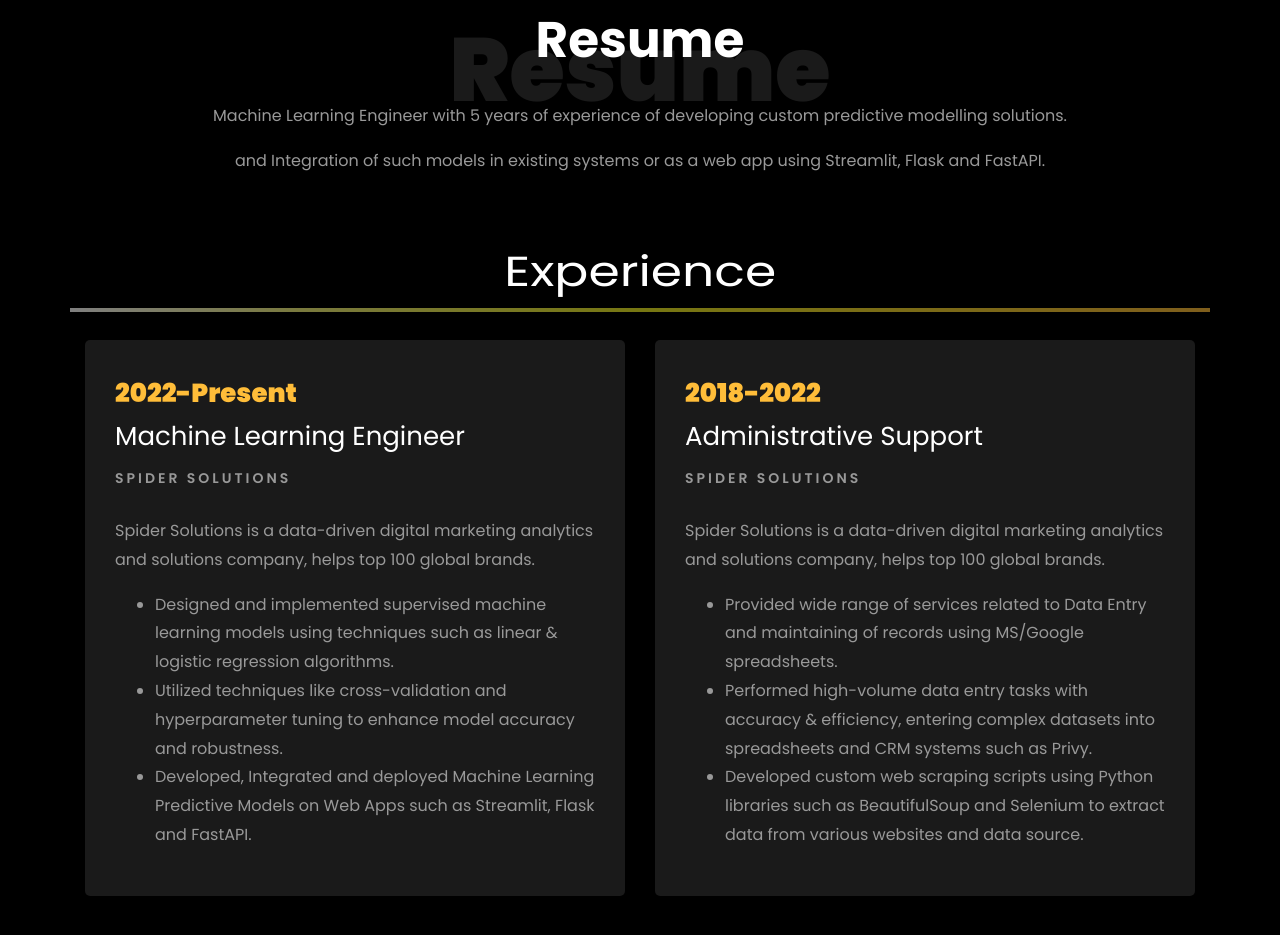
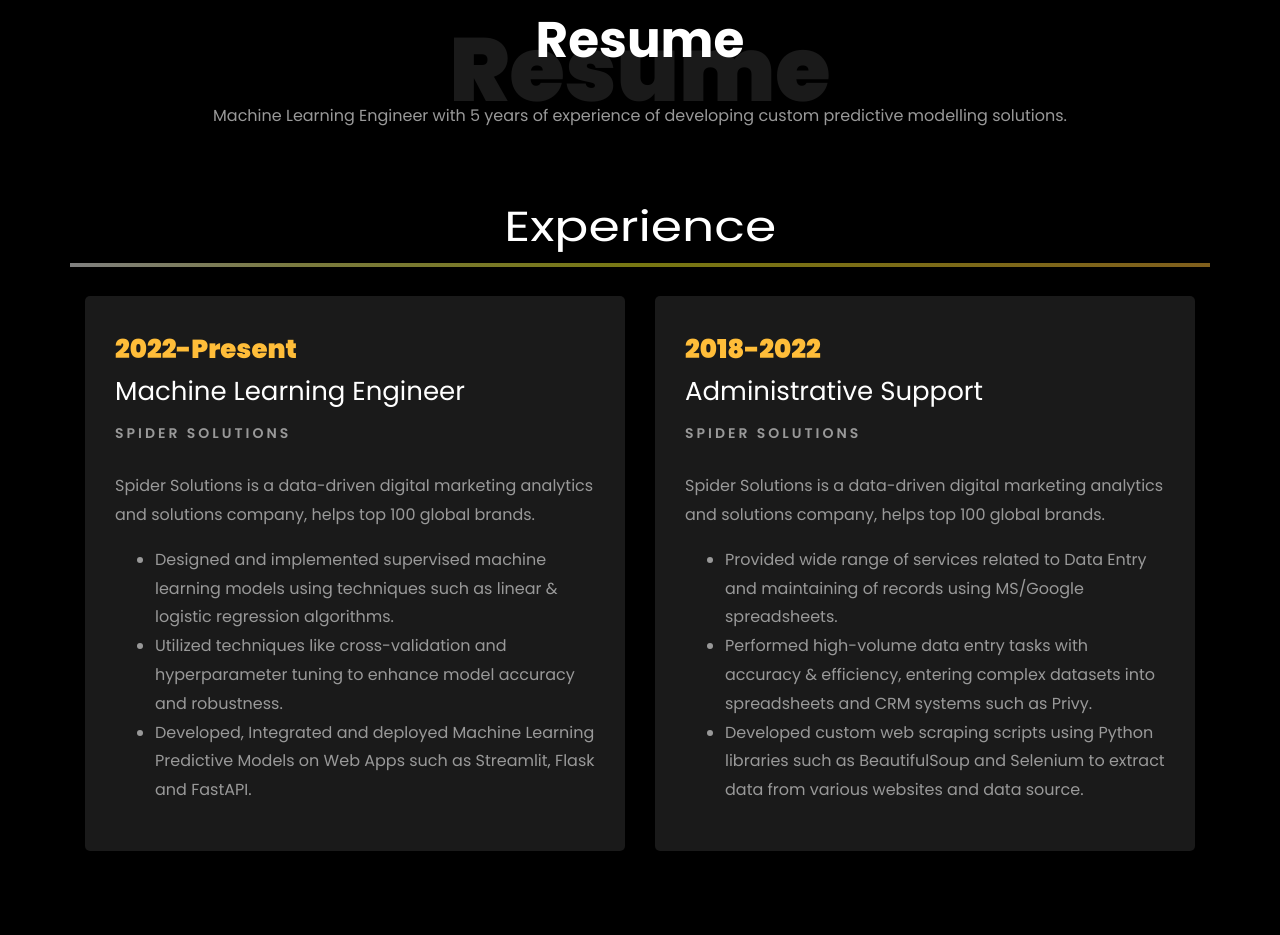
Before and after one commit to realfaizanahmed/My-ML-Portfolio, a plain HTML site: page index.html in a window 1280 px wide. Shown: the part 1596-2531 px from the top of the page. Drawn offline with Linux system fonts and the light colour scheme; files whose address does not match are found by name.

Commit message:
Update index.html

```diff
--- a/index.html
+++ b/index.html
@@ -297,7 +297,7 @@
           	<h1 class="big big-2">Resume</h1>
             <h2 class="mb-4">Resume</h2>
             <p>Machine Learning Engineer with 5 years of experience of developing custom predictive modelling solutions.</p>
-			<p>and Integration of such models in existing systems or as a web app using Streamlit, Flask and FastAPI.</p>
+
           </div>
         </div>
 
```
